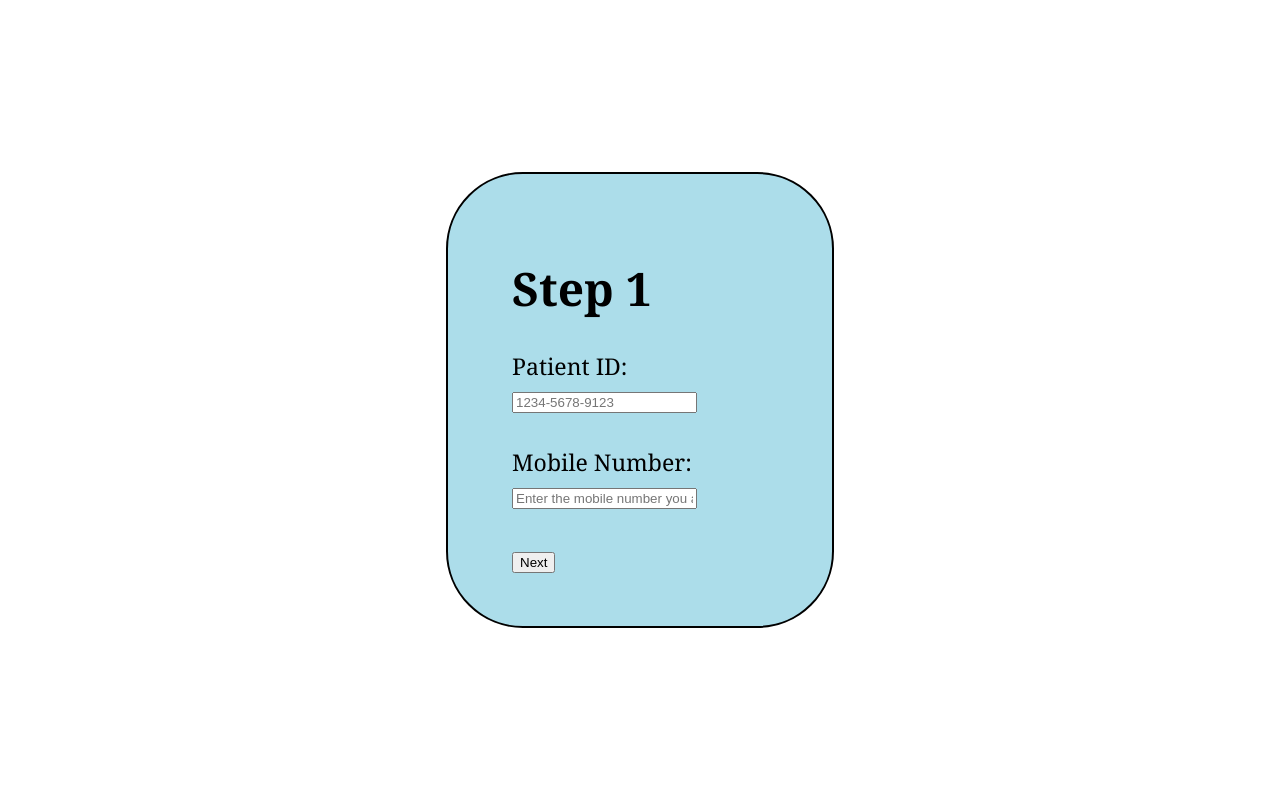
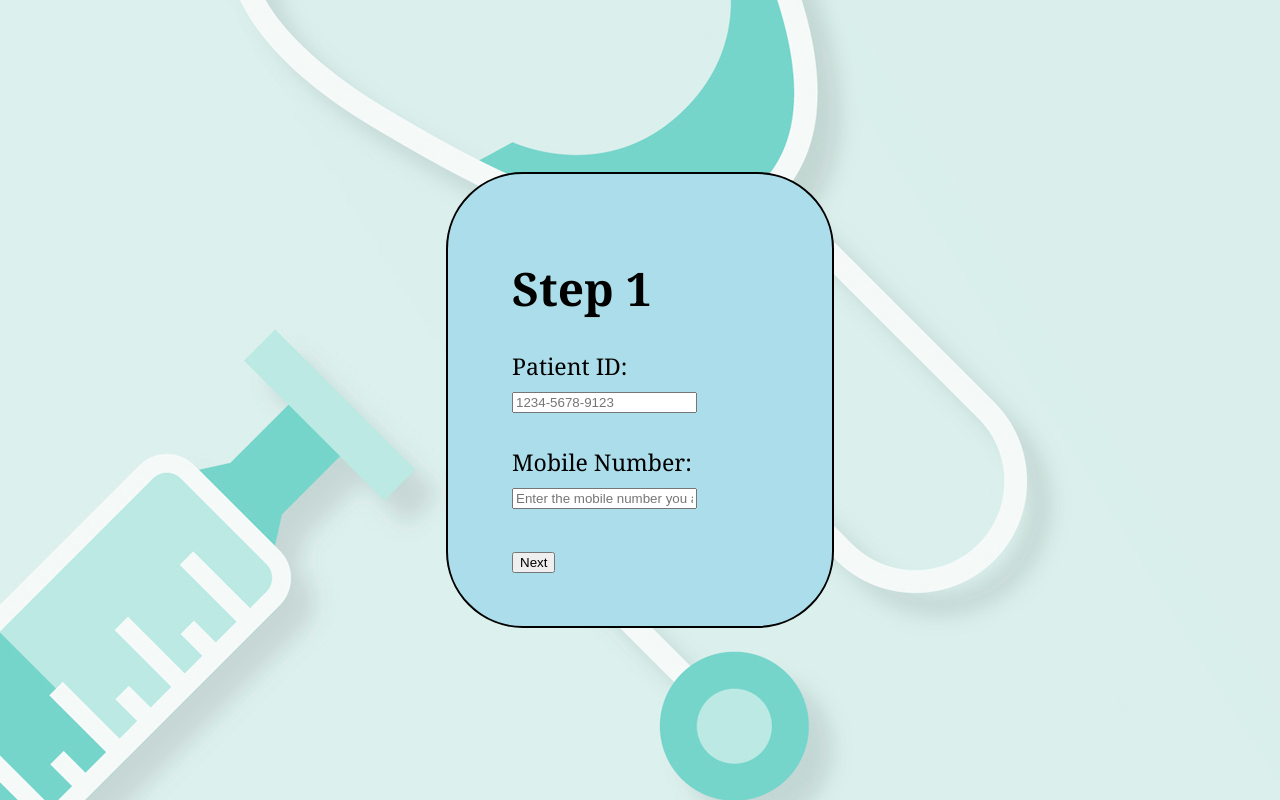
Before and after one commit to AsankaRukshanRathnayake/eClinic-Scheduler, a PHP site: page /Patient/register.php in a window 1280 px wide. Run offline with PHP 8.4, Linux system fonts and the light colour scheme.

Commit message:
Minimal change

```diff
--- a/Patient/register.php
+++ b/Patient/register.php
@@ -46,7 +46,7 @@
         <title>User Registration</title>
     </head>
 
-    <body>
+    <body  style="background-image: url('../images/background.jpg');">
         <?php if ($step == 1): ?>
             <form method="POST" class="patientform">
                 <h1>Step 1</h1>
```
